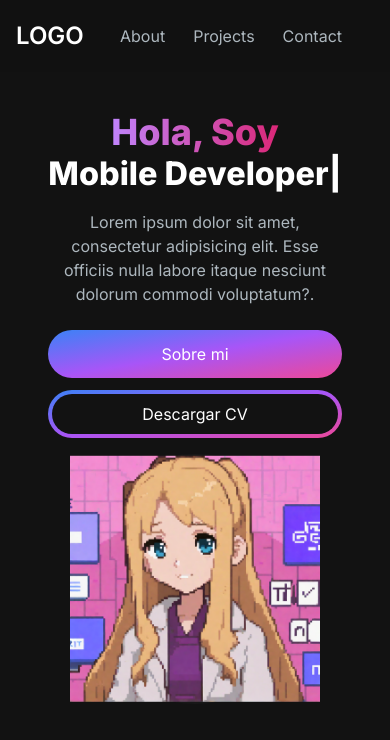
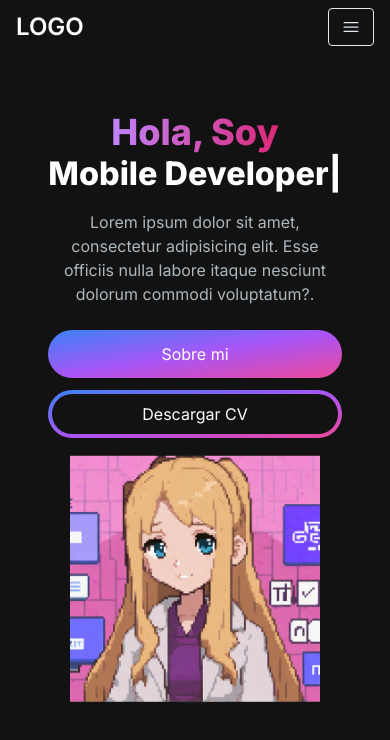
Before and after one commit to EmanuelDavid-Code01/Portfolio, a Next.js app: page / in a window 390 px wide. Shown: the top 740 px of the page. Built offline with nearby package versions, Linux system fonts and the light colour scheme.

Commit message:
Menu hamburguesa implementado, vamos a continuar con las diferentes secciones

```diff
--- /dev/null
+++ b/src/app/components/MenuOverlay.jsx
@@ -0,0 +1,16 @@
+import React from "react";
+import NavLink from "./NavLink";
+
+const MenuOverlay = ({ links }) => {
+  return (
+    <ul className="flex flex-col py-4 items-center">
+      {links.map((link, index) => (
+        <li key={index}>
+        <NavLink href={link.path} title={link.title}/>
+        </li>
+      ))}
+    </ul>
+  );
+};
+
+export default MenuOverlay;
--- a/src/app/components/Navbar.jsx
+++ b/src/app/components/Navbar.jsx
@@ -1,6 +1,9 @@
+"use client";
 import Link from "next/link";
-import React from "react";
+import React, {useState} from "react";
 import NavLink from "./NavLink";
+import {Bars3Icon,XMarkIcon} from "@heroicons/react/24/solid";
+import MenuOverlay from "./MenuOverlay";
 
 const navLinks = [{
     title: "About",
@@ -18,13 +21,21 @@
 }]
 
 const Navbar = () => {
+  const[navbarOpen, setNavbarOpen] = useState(false);
   return (
-    <nav className="fixed top-0 left-0 right-0 z-10 bg-[#121212] bg-opacity-90">
-      <div className="flex flex-wrap items-center justify-between mx-auto px-4">
+    <nav className="fixed top-0 left-0 right-0 z-10 bg-[#121212] bg-opacity-100">
+      <div className="flex flex-wrap items-center justify-between mx-auto px-4 py-2">
         <Link href={"/"} className="text-2xl md:text-5xl text-white font-semibold">
           LOGO
         </Link>
-        <div className="menu md:block md:w-auto" id="navbar">
+        <div className="mobile-menu block md:hidden">
+          {!navbarOpen ?
+            (<button onClick={()=> setNavbarOpen(true)} className="flex items-center px-3 py-2 border rounded border-slate-200 text-slate-200 hover:text-white hover:border-white"><Bars3Icon className="h-5 w-5"/></button>)
+                  :
+                  (<button onClick={()=> setNavbarOpen(false)} className="flex items-center px-3 py-2 border rounded border-slate-200 text-slate-200 hover:text-white hover:border-white"><XMarkIcon className="h-5 w-5"/></button>)
+          }
+        </div>
+        <div className="menu hidden md:block md:w-auto" id="navbar">
           <ul className ="flex p-4 md:p-0 md:flex-row md:space-x-8 mt-0">
             {
                 navLinks.map((link, index)=>(
@@ -36,6 +47,7 @@
           </ul>
         </div>
       </div>
+      {navbarOpen ? <MenuOverlay links={navLinks}/> : null}
     </nav>
   );
 };
```
